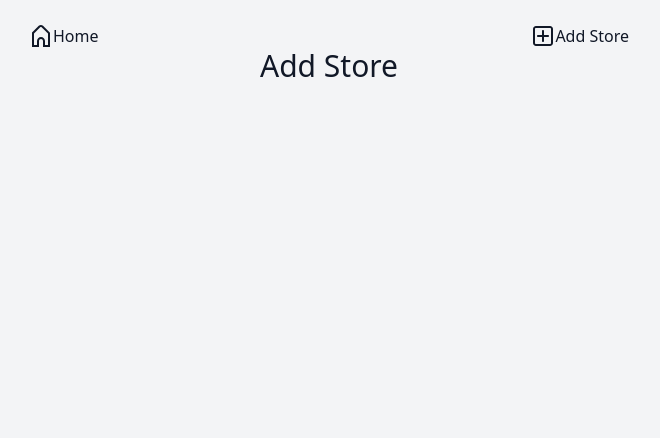
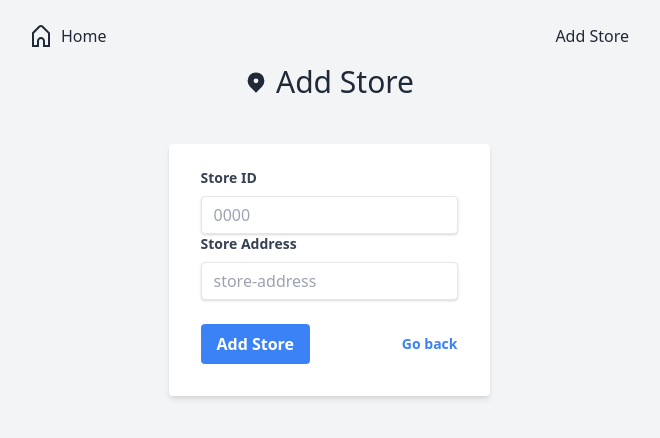
Before and after one commit to remusa/node-mongo-geojson, a website: page public/add.html in a window 1280 px wide. Shown: the whole page, without its empty margins (311-971 px from the left). Drawn offline with nearby package versions, Linux system fonts and the light colour scheme.

Commit message:
Add Store Page

```diff
--- a/public/add.html
+++ b/public/add.html
@@ -6,9 +6,11 @@
     <title>Store Locator | Add Store</title>
 
     <link href="https://unpkg.com/tailwindcss@^1.0/dist/tailwind.min.css" rel="stylesheet" />
+
+    <script defer src="js/add.js"></script>
   </head>
 
-	<body class="flex flex-col items-center h-screen antialiased bg-gray-100 text-gray-900">
+  <body class="flex flex-col items-center h-screen antialiased bg-gray-100 text-gray-800">
     <header class="w-1/2">
       <nav class="flex justify-between items-center mt-6 px-5">
         <a class="flex" href="/">
@@ -26,38 +28,76 @@
               fill="currentColor"
             />
           </svg>
-          <span>Home</span>
+
+          <span class="ml-2">Home</span>
         </a>
 
         <ul class="list-none">
           <li>
-            <a class="flex" href="/add"
-              ><svg
-                width="24"
-                height="24"
-                viewBox="0 0 24 24"
-                fill="none"
-                xmlns="http://www.w3.org/2000/svg"
-              >
-                <path
-                  d="M12 6C12.5523 6 13 6.44772 13 7V11H17C17.5523 11 18 11.4477 18 12C18 12.5523 17.5523 13 17 13H13V17C13 17.5523 12.5523 18 12 18C11.4477 18 11 17.5523 11 17V13H7C6.44772 13 6 12.5523 6 12C6 11.4477 6.44772 11 7 11H11V7C11 6.44772 11.4477 6 12 6Z"
-                  fill="currentColor"
-                />
-                <path
-                  fill-rule="evenodd"
-                  clip-rule="evenodd"
-                  d="M5 22C3.34315 22 2 20.6569 2 19V5C2 3.34315 3.34315 2 5 2H19C20.6569 2 22 3.34315 22 5V19C22 20.6569 20.6569 22 19 22H5ZM4 19C4 19.5523 4.44772 20 5 20H19C19.5523 20 20 19.5523 20 19V5C20 4.44772 19.5523 4 19 4H5C4.44772 4 4 4.44772 4 5V19Z"
-                  fill="currentColor"
-                />
-              </svg>
-
-              <span>Add Store</span>
-            </a>
+            <a href="/add">Add Store </a>
           </li>
         </ul>
       </nav>
     </header>
 
-    <h1 class="font-sans text-3xl">Add Store</h1>
+    <h1 class="flex items-center mt-4 font-sans text-3xl text-center">
+      <svg class="w-6 h-6" fill="currentColor" viewBox="0 0 20 20">
+        <path
+          fill-rule="evenodd"
+          d="M5.05 4.05a7 7 0 119.9 9.9L10 18.9l-4.95-4.95a7 7 0 010-9.9zM10 11a2 2 0 100-4 2 2 0 000 4z"
+          clip-rule="evenodd"
+        ></path>
+      </svg>
+
+      <span class="ml-2">Add Store</span>
+    </h1>
+
+    <div class="flex flex-col items-center my-3 px-8">
+      <form
+        id="store-form"
+        method="POST"
+        class="mt-8 bg-white shadow-md rounded px-8 pt-6 pb-8 mb-4"
+      >
+        <div class="">
+          <label class="block text-gray-700 text-sm font-bold mb-2" for="store-id">
+            Store ID
+          </label>
+          <input
+            class="shadow appearance-none border rounded w-full py-2 px-3 text-gray-700 leading-tight focus:outline-none focus:shadow-outline"
+            id="store-id"
+            type="text"
+            placeholder="0000"
+            required
+          />
+
+          <label class="block text-gray-700 text-sm font-bold mb-2" for="store-address">
+            Store Address
+          </label>
+          <input
+            class="shadow appearance-none border rounded w-full py-2 px-3 text-gray-700 leading-tight focus:outline-none focus:shadow-outline"
+            id="store-address"
+            type="text"
+            placeholder="store-address"
+            required
+          />
+        </div>
+
+        <div class="mt-6 flex justify-between items-center">
+          <button
+            class="bg-blue-500 hover:bg-blue-700 text-white font-bold py-2 px-4 rounded focus:outline-none focus:shadow-outline"
+            type="submit"
+          >
+            Add Store
+          </button>
+
+          <a
+            class="inline-block align-baseline font-bold text-sm text-blue-500 hover:text-blue-800"
+            href="/"
+          >
+            Go back
+          </a>
+        </div>
+      </form>
+    </div>
   </body>
 </html>
--- /dev/null
+++ b/public/js/add.js
@@ -0,0 +1,43 @@
+window.addEventListener('DOMContentLoaded', () => {
+  const ENDPOINT = '/api/v1/stores'
+
+  const storeForm = document.querySelector('#store-form')
+  const storeId = document.querySelector('#store-id')
+  const storeAddress = document.querySelector('#store-address')
+
+  storeForm.addEventListener('submit', addStore, false)
+
+  async function addStore(e) {
+    e.preventDefault()
+
+    if (storeId.value === '' || storeAddress.value === '') {
+      alert('Please fill in the required fields')
+    }
+
+    const params = {
+      storeId: storeId.value,
+      storeAddress: storeAddress.value,
+    }
+
+    const res = await fetch(ENDPOINT, {
+      method: 'POST',
+      headers: {
+        'Content-Type': 'application/json',
+        body: JSON.stringify(params),
+      },
+    }).catch(e => {
+      alert(`Error adding store: ${e.message}`)
+      console.error(`Error adding store: ${e.message}`)
+      return
+    })
+
+    if (res) {
+      if (res.status === 400) {
+        throw Error('Store already exists')
+      }
+
+      alert('Store added')
+      window.location.href = '/'
+    }
+  }
+})
--- a/public/js/map.js
+++ b/public/js/map.js
@@ -11,9 +11,10 @@ const map = new mapboxgl.Map({
 })
 
 // Fetch stores from API
-const ENDPOINT = '/api/v1/stores'
 
 async function getStores() {
+  const ENDPOINT = '/api/v1/stores'
+
   const res = await fetch(ENDPOINT).catch(e => console.error(`Error fetching stores: ${e.message}`))
 
   if (res) {
```
